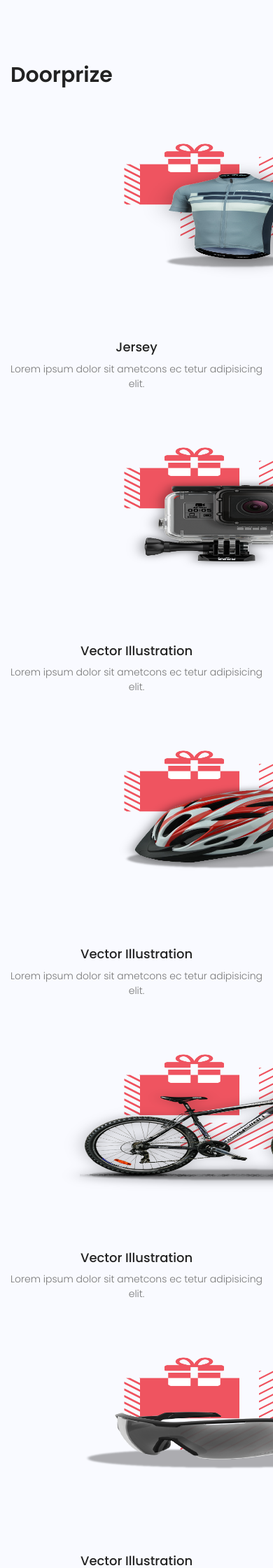
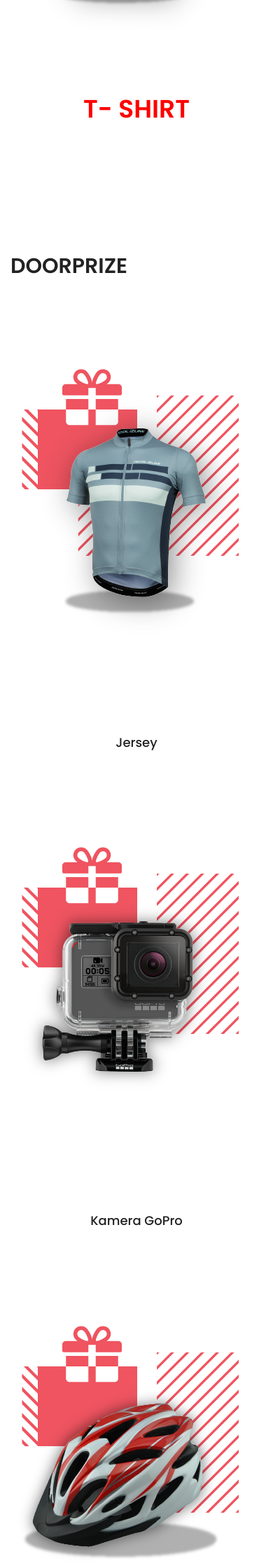
Before and after one commit to andaaree/berbikelah, a PHP site: page / in a window 390 px wide; the page is wider, and only the part inside the window is pictured. Shown: the part 2029-4269 px from the top of that part at 70% size. Run offline with PHP 8.4, Linux system fonts and the light colour scheme; some libraries are stand-ins or nearby versions.

Commit message:
stretch fix

```diff
--- a/css/main.css
+++ b/css/main.css
@@ -68,6 +68,7 @@ body {
     font-size: 14px;
     font-weight: 300;
     line-height: 1.5em;
+    max-width: 1920px;
     position: relative;
 }
 
@@ -781,8 +782,7 @@ th {
 }
 
 .sample-text-area {
-    background: #fff;
-    padding: 100px 0 70px 0;
+    background: url(../img/bg_web_1.png) no-repeat center center/cover;
 }
 
 .text-heading {
@@ -2094,7 +2094,7 @@ nav a:hover {
 }
 
 .banner-area {
-    background: url(../img/banner.jpg) no-repeat center center/cover;
+    background: url(../img/banner-min-notext.jpg) no-repeat center center/cover;
 }
 
 .banner-area .overlay-bg {
@@ -2112,12 +2112,12 @@ nav a:hover {
     font-weight: 600;
     line-height: 1.2em;
     margin-bottom: 20px;
-    color: #f5204b;
+    color: #fff;
 }
 
 @media (max-width: 767px) {
     .banner-content h1 {
-        font-size: 40px;
+        font-size: 32px;
     }
 }
 
@@ -2213,6 +2213,13 @@ nav a:hover {
 
 .carousel-area .overlay-bg {
     background: rgba(0, 0, 0, 0.25);
+}
+
+.carousel-area .title {
+    color: white;
+    font-weight: bold;
+    font-size: 40px;
+    padding: 10px;
 }
 
 .carousel-area .active-exprience-carousel {
@@ -2327,14 +2334,37 @@ css stroke font
     -webkit-text-stroke-color: red;
 }
 
+.stroked-font-red {
+    color: transparent;
+    font-size: 60px;
+    -webkit-text-stroke-width: 1px;
+    -webkit-text-stroke-color: white;
+}
+
 
 /* css */
 
-.whitespan {}
-
-. banner-2 {
-    width: 300px;
-    height: 300px;
+.banner-text {
+    padding-top: 70px;
+}
+
+.banner-text h2 {
+    font-size: 34px;
+    color: red;
+}
+
+.banner-text h1 {
+    font-size: 55px;
+}
+
+.banner-text p {
+    padding-top: 25px;
+    font-size: 24px;
+}
+
+.banner-2 {
+    width: 500px;
+    height: 500px;
     display: -webkit-box;
     display: -webkit-flex;
     display: -moz-flex;
@@ -2344,8 +2374,8 @@ css stroke font
 }
 
 .service-area {
-    background: #f9faff;
-    padding: 90px 0 120px 0;
+    background: url(../img/bg_web_3.png) no-repeat center center/cover;
+    padding: 90px 0 90px 0;
 }
 
 .single-service {
@@ -2354,14 +2384,21 @@ css stroke font
 }
 
 .single-service .icon {
-    width: 300px;
-    height: 300px;
+    width: auto;
+    height: auto;
     display: -webkit-box;
     display: -webkit-flex;
     display: -moz-flex;
     display: -ms-flexbox;
     display: flex;
     border-radius: 3px;
+    object-fit: cover;
+}
+
+.single-service .icon img {
+    margin: auto;
+    width: auto;
+    height: 100%;
 }
 
 .single-service .icon span {
@@ -2381,46 +2418,52 @@ css stroke font
 }
 
 .service-area-2 {
-    padding: 90px 0 120px 0;
-}
-
-.service-area-2 .single-service {
+    padding: 90px 0 90px 0;
+    background: url(../img/bg_web_2.png) no-repeat center center/cover;
+}
+
+.service-area-2 .single-service-2 {
     margin-top: 30px;
     text-align: center;
     align-items: stretch;
 }
 
-.service-area-2 .single-service .icon {
-    width: 90px;
-    height: 90px;
+.service-area-2 .single-service-2 .icon {
+    width: auto;
+    height: auto;
     display: -webkit-box;
     display: -webkit-flex;
     display: -moz-flex;
     display: -ms-flexbox;
     display: flex;
-    background: #f9faff;
     border-radius: 3px;
 }
 
-.service-area-2 .single-service .icon span {
+.service-area-2 .single-service-2 .icon span {
     margin: auto;
     font-size: 36px;
     color: #f5204b;
     font-weight: 600;
 }
 
-.service-area-2 .single-service .desc {
+.service-area-2 .single-service-2 .desc {
     margin-left: 20px;
     text-align: left;
 }
 
-.service-area-2 .single-service .desc h4 {
+.service-area-2 .single-service-2 .desc h4 {
     font-weight: 500;
     font-size: 18px;
 }
 
-.service-area-2 .single-service .desc p {
+.service-area-2 .single-service-2 .desc p {
     margin-bottom: 0px;
+}
+
+.service-area-2 .starter-desc {
+    font-size: 36px;
+    font-weight: bold;
+    color: red;
 }
 
 .video-area {
--- a/foot.php
+++ b/foot.php
@@ -1,19 +1,6 @@
 <!-- Strat Footer Area -->
 <footer class="section-gap">
     <div class="container">
-        <div class="row">
-            <div class="col-lg-3 col-sm-6">
-                <div class="single-footer-widget">
-                    <h6 class="text-white text-uppercase mb-20">About Agency</h6>
-                    <ul class="footer-nav">
-                        <li><a href="#">Managed Website</a></li>
-                        <li><a href="#">Manage Reputation</a></li>
-                        <li><a href="#">Power Tools</a></li>
-                        <li><a href="#">Marketing Service</a></li>
-                    </ul>
-                </div>
-            </div>
-        </div>
         <div class="footer-bottom d-flex justify-content-between align-items-center flex-wrap">
             <p class="footer-text m-0">Copyright &copy; 2017 All rights reserved | This template is made with <i class="fa fa-heart-o" aria-hidden="true"></i> by <a href="" target="_blank">Developer</a></p>
             <div class="footer-social d-flex align-items-center">
--- a/head.php
+++ b/head.php
@@ -1,5 +1,5 @@
 <!DOCTYPE html>
-<html lang="zxx" class="no-js">
+<html lang="zxx">
 
 <head>
     <!-- Mobile Specific Meta -->
--- a/index.php
+++ b/index.php
@@ -8,7 +8,7 @@ include("head.php");
         <div class="row fullscreen align-items-center justify-content-center">
             <div class="col-lg-12">
                 <div class="banner-content">
-                    <h1>&nbsp; <br>&nbsp;</h1>
+                    <h1>BERBIKELAH <color class="stroked-font-red">2020</color></h1><h1>#Virtualfunbike</h1>
                     <p class="text-white">
                         &Tab;<a href="register.php" class="genric-btn primary circle">DAFTAR SEKARANG</a>
                     </p>
@@ -22,17 +22,17 @@ include("head.php");
     <div class="container">
         <div class="row">
             <div class="col-lg-6 align-items-left">
-                <div class="d-flex flex-column">
-                    <h1><b>Selamat Datang di</b></h1>
-                    <h3 class="stroked-font">BERBIKELAH 2020</h3><br>
-                    <p class="sample-text">
-                        Every avid independent filmmaker has <b>Bold</b> about making that <i>Italic</i>
+                <div class="banner-text d-flex flex-column">
+                    <h2>Selamat Datang di</h2>
+                    <h1 class="stroked-font">BERBIKELAH 2020</h1><br>
+                    <p>
+                        Gowes Hepi Diwaktu Pandemi
                     </p>
                 </div>
             </div>
             <div class="col-sm-5 ml-3 align-items-right">
                 <div class="d-flex flex-column">
-                    <div class="banner-2">
+                    <div class="banner-2 justify-content-start">
                         <img src="img/banner-2.png" width="450px" height="450px">
                     </div>
                 </div>
@@ -40,23 +40,169 @@ include("head.php");
         </div>
     </div>
 </section>
+<!-- Start Projects Area -->
+<section class="service-area-2">
+    <div class="container">
+        <div class="row">
+            <div class="col-lg-12">
+                <h2 class="d-flex justify-content-center">STARTER PACK</h2>
+            </div>
+            <div class="col-lg-12">
+                <div class="single-service-2 d-flex justify-content-center align-items-center">
+                    <div class="icon">
+                        <img src="img/t-shirt.png">
+                    </div>
+                </div>
+            </div>
+            <div class="col-lg-12">
+                <p class="starter-desc d-flex justify-content-center">T- SHIRT</p>
+            </div>
+        </div>
+    </div>
+</section>
+<!-- Start Projects Area -->
+<section class="service-area">
+    <div class="container">
+        <div class="row">
+            <!--  Title -->
+            <div class="col-lg-12">
+                <h2>DOORPRIZE</h2>
+            </div>
+            <div class="col-lg-4 col-sm-6">
+                <div class="single-service d-flex flex-column align-items-center">
+                    <div class="icon">
+                        <img src="img/jersey-doorprize.png">
+                    </div>
+                    <div class="desc mt-30">
+                        <h4 class="mb-10">Jersey</h4>
+                    </div>
+                </div>
+            </div>
+            <div class="col-lg-4 col-sm-6">
+                <div class="single-service d-flex flex-column align-items-center">
+                    <div class="icon">
+                    <img src="img/gopro.png">
+                    </div>
+                    <div class="desc mt-30">
+                        <h4 class="mb-10">Kamera GoPro</h4>
+                    </div>
+                </div>
+            </div>
+            <div class="col-lg-4 col-sm-6">
+                <div class="single-service d-flex flex-column align-items-center">
+                    <div class="icon">
+                    <img src="img/helm.png">
+                    </div>
+                    <div class="desc mt-30">
+                        <h4 class="mb-10">Helm</h4>
+                    </div>
+                </div>
+            </div>
+            <div class="col-lg-4 col-sm-6">
+                <div class="single-service d-flex flex-column align-items-center">
+                    <div class="icon">
+                    <img src="img/mtb.png">
+                    </div>
+                    <div class="desc mt-30">
+                        <h4 class="mb-10">Sepeda Gunung</h4>
+                    </div>
+                </div>
+            </div>
+            <div class="col-lg-4 col-sm-6">
+                <div class="single-service d-flex flex-column align-items-center">
+                    <div class="icon">
+                    <img src="img/kacamata.png">
+                    </div>
+                    <div class="desc mt-30">
+                        <h4 class="mb-10">Kacamata</h4>
+                    </div>
+                </div>
+            </div>
+            <div class="col-lg-4 col-sm-6">
+                <div class="single-service d-flex flex-column align-items-center">
+                    <div class="icon">
+                    <img src="img/portabike.png">
+                    </div>
+                    <div class="desc mt-30">
+                        <h4 class="mb-10">Sepeda Lipat</h4>
+                    </div>
+                </div>
+            </div>
+        </div>
+    </div>
+</section>
+
 <!-- Start Service Area -->
 <section class="carousel-area section-gap relative">
     <div class="overlay overlay-bg"></div>
     <div class="container">
-        <div class="row justify-content-end">
-            <div class="col-lg-6 col-md-9 relative">
+        <div class="row justify-content-between">
+            <div class="col-lg-5 col-md-4 relative">
+                <div class="title">
+                    <p>TENTUKAN RUTEMU</p>
+                </div>
+            </div>
+            <div class="col-lg-7 col-md-6 relative">
                 <div class="active-exprience-carousel">
                     <div class="item">
-
+                        <img src="img/slider/Landmark-01.png"><br><br><br>
+                        <p>
+                            Untuk lebih tahu lokasinya, KLIK <a href="https://maps.app.goo.gl/q6RYmwV922bhtZFr8"><b>DISINI</b></a>
+                        </p>
                     </div>
                     <div class="item">
-                        <h3>From the root <br> of experience We dig out the best talent</h3>
-                        <p>inappropriate behavior is often laughed off as “boys will be boys,” women face higher conduct standards – especially in the workplace. That’s why it’s crucial that, as women.</p>
+                        <img src="img/slider/Landmark-02.png"><br><br><br>
+                        <p>
+                        Untuk lebih tahu lokasinya, KLIK <a href="https://maps.app.goo.gl/ZyyJWeprtfs8Nfj18"><b>DISINI</b></a>
+                        </p>
                     </div>
                     <div class="item">
-                        <h3>From the root <br> of experience We dig out the best talent</h3>
-                        <p>inappropriate behavior is often laughed off as “boys will be boys,” women face higher conduct standards – especially in the workplace. That’s why it’s crucial that, as women.</p>
+                        <img src="img/slider/Landmark-03.png"><br><br><br>
+                        <p>
+                        Untuk lebih tahu lokasinya, KLIK <a href="https://maps.app.goo.gl/kwN11a3UkqDbUgFk8"><b>DISINI</b></a>
+                        </p>
+                    </div>
+                    <div class="item">
+                        <img src="img/slider/Landmark-04.png"><br><br><br>
+                        <p>
+                        Untuk lebih tahu lokasinya, KLIK <a href="https://maps.app.goo.gl/3SY9vDtdWkJWaLT99"><b>DISINI</b></a>
+                        </p>
+                    </div>
+                    <div class="item">
+                        <img src="img/slider/Landmark-05.png"><br><br><br>
+                        <p>
+                        Untuk lebih tahu lokasinya, KLIK <a href="https://maps.app.goo.gl/p4cVGVNCddpPvjZv5"><b>DISINI</b></a>
+                        </p>
+                    </div>
+                    <div class="item">
+                        <img src="img/slider/Landmark-06.png"><br><br><br>
+                        <p>
+                        Untuk lebih tahu lokasinya, KLIK <a href="https://maps.app.goo.gl/fotxWmhp57qEBo4B9"><b>DISINI</b></a>
+                        </p>
+                    </div>
+                    <div class="item">
+                        <img src="img/slider/Landmark-07.png"><br><br><br>
+                        <p>
+                        Untuk lebih tahu lokasinya,  KLIK <a href="https://maps.app.goo.gl/HE5YcMYj374o4acY8"><b>DISINI</b></a>
+                        </p>
+                    </div>
+                    <div class="item">
+                        <img src="img/slider/Landmark-08.png"><br><br><br>
+                        <p>
+                        Untuk lebih tahu lokasinya,  KLIK <a href="https://maps.app.goo.gl/fbL28WHhLPpue7Wd8"><b>DISINI</b></a>
+                        </p>
+                    </div>
+                    <div class="item">
+                        <img src="img/slider/Landmark-09.png"><br><br><br>
+                        <p>
+                        Untuk lebih tahu lokasinya,  KLIK <a href="https://maps.app.goo.gl/BH4X6uECm29amP7t5"><b>DISINI</b></a>
+                        </p>
+                    </div>
+                    <div class="item">
+                        <img src="img/slider/Landmark-10.png"><br><br><br>
+                        <p>
+                        Untuk lebih tahu lokasinya,  KLIK <a href="https://maps.app.goo.gl/QqJmzkFHieob3BnS6"><b>DISINI</b></a>
+                        </p>
                     </div>
                 </div>
                 <div class="carousel-trigger">
@@ -68,124 +214,6 @@ include("head.php");
     </div>
 </section>
 <!-- End Service Area -->
-<!-- Start Projects Area -->
-<section class="service-area">
-    <div class="container">
-        <div class="row">
-            <!--  Title -->
-            <div class="col-lg-12">
-                <h2>Doorprize</h2>
-            </div>
-            <div class="col-md-4 col-sm-6">
-                <div class="single-service d-flex flex-column align-items-center">
-                    <div class="icon">
-                        <img src="img/jersey-doorprize.png">
-                    </div>
-                    <div class="desc mt-30">
-                        <h4 class="mb-10">Jersey</h4>
-                        <p>Lorem ipsum dolor sit ametcons ec tetur adipisicing elit.</p>
-                    </div>
-                </div>
-            </div>
-            <div class="col-md-4 col-sm-6">
-                <div class="single-service d-flex flex-column align-items-center">
-                    <div class="icon">
-                    <img src="img/gopro.png">
-                    </div>
-                    <div class="desc mt-30">
-                        <h4 class="mb-10">Vector Illustration</h4>
-                        <p>Lorem ipsum dolor sit ametcons ec tetur adipisicing elit.</p>
-                    </div>
-                </div>
-            </div>
-            <div class="col-md-4 col-sm-6">
-                <div class="single-service d-flex flex-column align-items-center">
-                    <div class="icon">
-                    <img src="img/helm.png">
-                    </div>
-                    <div class="desc mt-30">
-                        <h4 class="mb-10">Vector Illustration</h4>
-                        <p>Lorem ipsum dolor sit ametcons ec tetur adipisicing elit.</p>
-                    </div>
-                </div>
-            </div>
-            <div class="col-md-4 col-sm-6">
-                <div class="single-service d-flex flex-column align-items-center">
-                    <div class="icon">
-                    <img src="img/mtb.png">
-                    </div>
-                    <div class="desc mt-30">
-                        <h4 class="mb-10">Vector Illustration</h4>
-                        <p>Lorem ipsum dolor sit ametcons ec tetur adipisicing elit.</p>
-                    </div>
-                </div>
-            </div>
-            <div class="col-md-4 col-sm-6">
-                <div class="single-service d-flex flex-column align-items-center">
-                    <div class="icon">
-                    <img src="img/kacamata.png">
-                    </div>
-                    <div class="desc mt-30">
-                        <h4 class="mb-10">Vector Illustration</h4>
-                        <p>Lorem ipsum dolor sit ametcons ec tetur adipisicing elit.</p>
-                    </div>
-                </div>
-            </div>
-            <div class="col-md-4 col-sm-6">
-                <div class="single-service d-flex flex-column align-items-center">
-                    <div class="icon">
-                    <img src="img/portabike.png">
-                    </div>
-                    <div class="desc mt-30">
-                        <h4 class="mb-10">Vector Illustration</h4>
-                        <p>Lorem ipsum dolor sit ametcons ec tetur adipisicing elit.</p>
-                    </div>
-                </div>
-            </div>
-        </div>
-    </div>
-</section>
-<!-- Start Projects Area -->
-<section class="service-area-2">
-        <div class="container">
-            <div class="row">
-                <div class="col-md-4">
-                    <div class="single-service d-flex justify-content-between align-items-center">
-                        <div class="icon">
-                            <span class="lnr lnr-screen"></span>
-                        </div>
-                        <div class="desc">
-                            <h4 class="mb-10">Vector Illustration</h4>
-                            <p>Lorem ipsum dolor sit ametcons ec tetur adipisicing elit.</p>
-                        </div>
-                    </div>
-                </div>
-                <div class="col-md-4">
-                    <div class="single-service d-flex justify-content-between align-items-center">
-                        <div class="icon">
-                            <span class="lnr lnr-picture"></span>
-                        </div>
-                        <div class="desc">
-                            <h4 class="mb-10">Vector Illustration</h4>
-                            <p>Lorem ipsum dolor sit ametcons ec tetur adipisicing elit.</p>
-                        </div>
-                    </div>
-                </div>
-                <div class="col-md-4">
-                    <div class="single-service d-flex justify-content-between align-items-center">
-                        <div class="icon">
-                            <span class="lnr lnr-laptop-phone"></span>
-                        </div>
-                        <div class="desc">
-                            <h4 class="mb-10">Vector Illustration</h4>
-                            <p>Lorem ipsum dolor sit ametcons ec tetur adipisicing elit.</p>
-                        </div>
-                    </div>
-                </div>
-            </div>
-        </div>
-    </section>
-<!-- Start Projects Area -->
 <!-- Start Contact Area -->
 <section class="section-gap contact-area">
     <div class="container">
@@ -198,7 +226,7 @@ include("head.php");
                         </div>
                         <div class="desc">
                             <h5>Address</h5>
-                            <p>56/8, panthapath, west dhanmondi, kalabagan, <br> Dhaka - 1205, Bangladesh</p>
+                            <p>Semarang , Indonesia</p>
                         </div>
                     </div>
                     <div class="single-address mt-30 d-flex">
@@ -207,8 +235,7 @@ include("head.php");
                         </div>
                         <div class="desc">
                             <h5>Email Address</h5>
-                            <a href="mailto:demo@gmail.com">info@dataarc.com</a> <br>
-                            <a href="mailto:demo@gmail.com">support@dataarc.com</a>
+                            <a href="mailto:haloeventkita@gmail.com">haloeventkita@gmail.com</a>
                         </div>
                     </div>
                     <div class="single-address mt-30 d-flex">
@@ -217,8 +244,8 @@ include("head.php");
                         </div>
                         <div class="desc">
                             <h5>Phone Number</h5>
-                            <a href="tel:1254758">012 4562 982 3612</a> <br>
-                            <a href="tel:1254758">012 6321 956 4587</a>
+                            <a href="tel:6282136417733">6282136417733</a> Lala <br>
+                            <a href="tel:6282322277895">6282322277895</a> Desi
                         </div>
                     </div>
                 </div>
--- a/tna.php
+++ b/tna.php
@@ -40,7 +40,7 @@ include("head.php");
                                         <h3><b>3.</b></h3>
                                     </td>
                                     <td>
-                                    Setelah melakukan registrasi dan pembayaran, Peserta akan mendapat konfirmasi balasan melalui WhatsApp yang berisi informasi pengambilan Starterpack, Nomor Peserta yang berfungsi sebagai Nomor Undian dan Link khusus yang digunakan untuk membaca <color class="bold">QR Code</color> Unik pada pelaksanaan kegiatan <color class="bold">Berbikelah2020#Virtualfunbike</color>.
+                                    Setelah melakukan registrasi dan pembayaran, Peserta akan mendapat konfirmasi balasan melalui WhatsApp yang berisi informasi pengambilan Starterpack, Nomor Peserta yang berfungsi sebagai Nomor Undian dan Link khusus yang digunakan untuk mengupload screenshot jarak tempuh sejauh 10 KM melalui aplikasi <color class="bold">Strava / Relive</color> pada pelaksanaan kegiatan <color class="bold">Berbikelah2020#Virtualfunbike</color>.
                                     </td>
                                 </tr>
                                 <tr>
```
Also changed, not shown: confirm.php (+11 -6 lines), img/banner-bg.jpg (deleted), img/banner-min-notext.jpg (added), img/bg_web_1.png (added), img/bg_web_2.png (added), img/bg_web_3.png (added), img/bicycle-icon.png (deleted), img/c-bg.jpg (deleted), img/t shirt.png (deleted), img/t-shirt.png (added), 1 other file.
